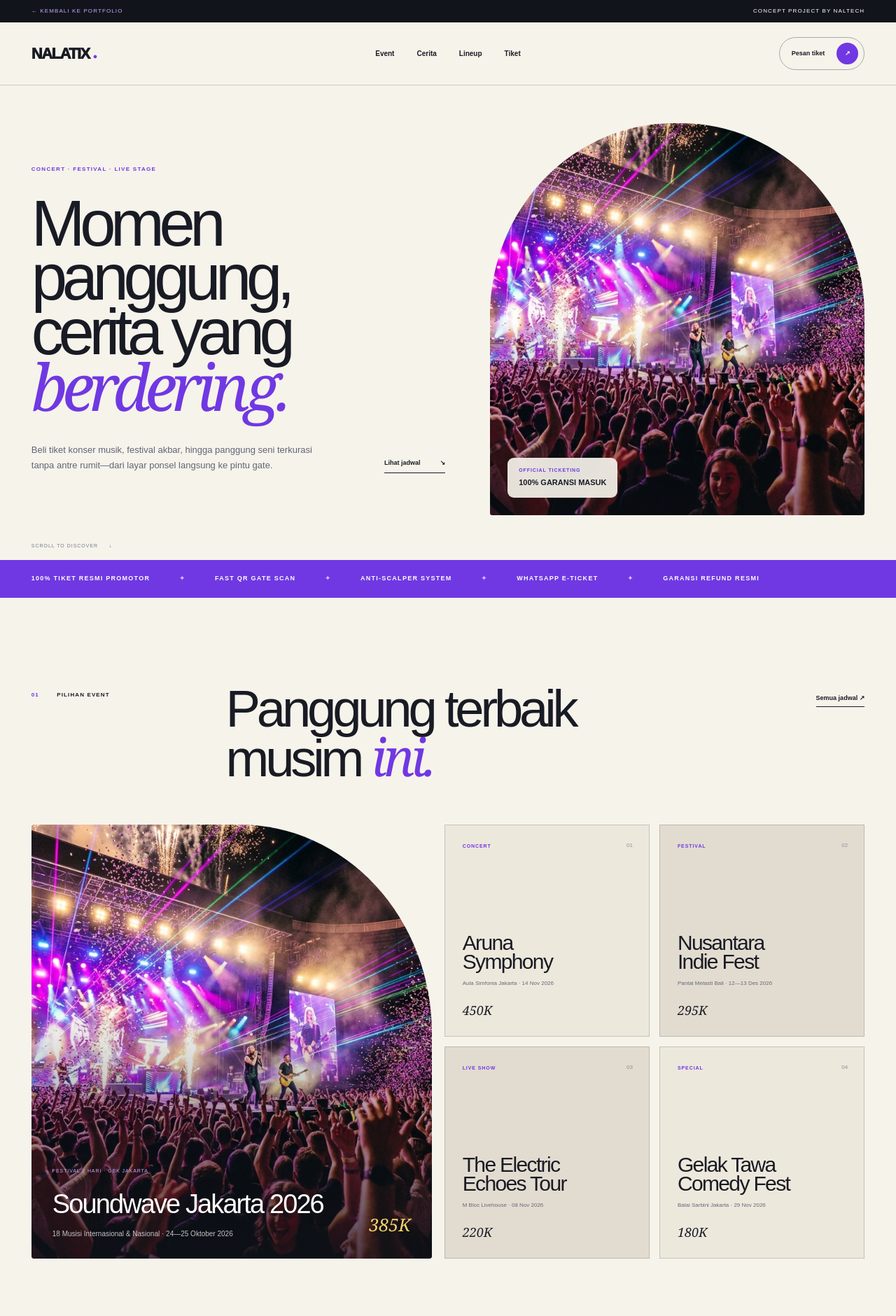
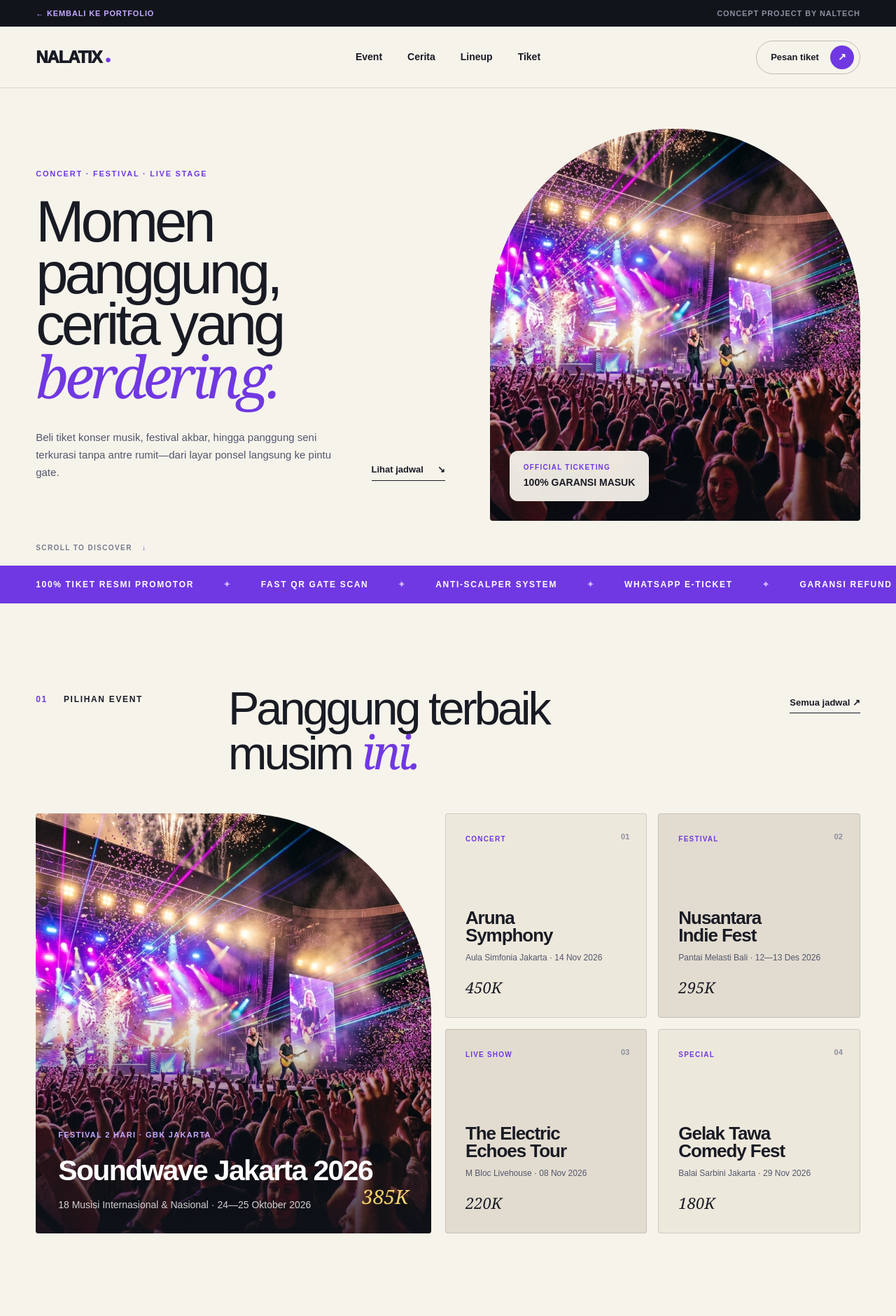
Before and after one commit to zainalsalamun/naltech-web-portfolio, a Next.js app: page /demo/nalatix in a window 1280 px wide. Shown: the top 1880 px of the page at 70% size. Built offline with nearby package versions, Linux system fonts and the light colour scheme; no server answers.

Commit message:
style(nalatix): increase typography and navigation font sizes for improved legibility

```diff
--- a/app/demo/nalatix/nalatix.css
+++ b/app/demo/nalatix/nalatix.css
@@ -1,47 +1,66 @@
+/* =========================================================
+   NalaTix — Online Ticketing & Concert Experience
+   Clean Editorial Design by Naltech Studio
+   ========================================================= */
+
 .nt-page {
   --nt-cream: #f6f3eb;
   --nt-ink: #191b24;
   --nt-purple: #7038e2;
+  --nt-purple-light: #905cf7;
   --nt-magenta: #c92a65;
   --nt-dark: #12141c;
+  --nt-muted: #52566b;
   min-height: 100vh;
   background: var(--nt-cream);
   color: var(--nt-ink);
   font-family: Arial, Helvetica, sans-serif;
-  overflow: hidden;
+  overflow-x: hidden;
 }
 
+/* Demo Announcement Bar */
 .nt-demo {
-  height: 32px;
-  padding: 0 3.5vw;
+  height: 38px;
+  padding: 0 4vw;
   display: flex;
   align-items: center;
   justify-content: space-between;
   background: var(--nt-dark);
-  color: white;
-  font-size: 8px;
-  letter-spacing: .14em;
+  color: #fff;
+  font-size: 11px;
+  font-weight: 600;
+  letter-spacing: .08em;
   text-transform: uppercase;
 }
 
 .nt-demo a {
   color: #c4a9ff;
   text-decoration: none;
+  transition: color .2s;
 }
 
+.nt-demo a:hover {
+  color: #fff;
+}
+
+.nt-demo span {
+  color: #8c8f9f;
+}
+
+/* Header */
 .nt-header {
-  height: 90px;
-  padding: 0 3.5vw;
+  height: 88px;
+  padding: 0 4vw;
   display: grid;
   grid-template-columns: 1fr auto 1fr;
   align-items: center;
-  border-bottom: 1px solid rgba(25, 27, 36, .18);
+  border-bottom: 1px solid rgba(25, 27, 36, .14);
 }
 
 .nt-logo {
-  font-size: 22px;
+  font-size: 24px;
   font-weight: 950;
-  letter-spacing: -.07em;
+  letter-spacing: -.05em;
   text-decoration: none;
   color: var(--nt-ink);
 }
@@ -49,14 +68,14 @@
 .nt-logo span {
   margin-left: 5px;
   color: var(--nt-purple);
-  font-size: 10px;
+  font-size: 14px;
 }
 
 .nt-header nav {
   display: flex;
-  gap: 32px;
-  font-size: 10px;
-  font-weight: 750;
+  gap: 36px;
+  font-size: 14px;
+  font-weight: 650;
 }
 
 .nt-header nav a {
@@ -73,29 +92,36 @@
   justify-self: end;
   display: flex;
   align-items: center;
-  gap: 17px;
-  padding: 7px 8px 7px 17px;
-  border: 1px solid rgba(25, 27, 36, .34);
+  gap: 16px;
+  padding: 6px 8px 6px 20px;
+  border: 1.5px solid rgba(25, 27, 36, .25);
   border-radius: 999px;
-  font-size: 9px;
-  font-weight: 850;
+  font-size: 13px;
+  font-weight: 750;
   text-decoration: none;
   color: var(--nt-ink);
+  transition: border-color .2s, background .2s;
+}
+
+.nt-book:hover {
+  border-color: var(--nt-purple);
 }
 
 .nt-book b {
-  width: 31px;
-  height: 31px;
+  width: 34px;
+  height: 34px;
   display: grid;
   place-items: center;
   border-radius: 50%;
   background: var(--nt-purple);
   color: white;
+  font-size: 14px;
 }
 
+/* Hero Section */
 .nt-hero {
-  min-height: calc(100vh - 122px);
-  padding: 4.2vw 3.5vw 5vw;
+  min-height: calc(100vh - 126px);
+  padding: 4.5vw 4vw 5vw;
   position: relative;
   display: grid;
   grid-template-columns: 1.05fr .95fr;
@@ -104,67 +130,75 @@
 }
 
 .nt-hero-copy > p {
-  margin: 0 0 33px;
+  margin: 0 0 24px;
   color: var(--nt-purple);
-  font-size: 8px;
+  font-size: 11px;
   font-weight: 850;
   letter-spacing: .16em;
+  text-transform: uppercase;
 }
 
 .nt-hero h1 {
   margin: 0;
-  font-size: clamp(66px, 7.2vw, 112px);
-  line-height: .84;
-  letter-spacing: -.08em;
+  font-size: clamp(54px, 6.5vw, 100px);
+  line-height: .88;
+  letter-spacing: -.06em;
 }
 
 .nt-hero h1 em {
   font-family: Georgia, serif;
+  font-style: italic;
   font-weight: 400;
   color: var(--nt-purple);
 }
 
 .nt-hero-copy > div {
-  margin-top: 37px;
+  margin-top: 36px;
   display: flex;
-  align-items: end;
+  align-items: flex-end;
   justify-content: space-between;
   gap: 30px;
 }
 
 .nt-hero-copy > div > p {
-  max-width: 410px;
+  max-width: 440px;
   margin: 0;
-  color: #616474;
-  font-size: 13px;
-  line-height: 1.7;
+  color: var(--nt-muted);
+  font-size: 15px;
+  line-height: 1.65;
 }
 
 .nt-hero-copy a {
   display: flex;
   align-items: center;
-  gap: 28px;
+  gap: 20px;
   padding-bottom: 6px;
-  border-bottom: 1px solid;
-  font-size: 9px;
-  font-weight: 850;
+  border-bottom: 1.5px solid var(--nt-ink);
+  font-size: 13px;
+  font-weight: 800;
   white-space: nowrap;
   text-decoration: none;
   color: var(--nt-ink);
+  transition: color .2s, border-color .2s;
+}
+
+.nt-hero-copy a:hover {
+  color: var(--nt-purple);
+  border-color: var(--nt-purple);
 }
 
 .nt-hero-image {
-  height: min(70vh, 700px);
+  height: min(70vh, 680px);
   position: relative;
   overflow: hidden;
-  border-radius: 49% 49% 3px 3px;
+  border-radius: 49% 49% 4px 4px;
 }
 
 .nt-hero-image:after {
   content: '';
   position: absolute;
   inset: 0;
-  background: linear-gradient(0deg, rgba(18, 20, 28, .5), transparent 50%);
+  background: linear-gradient(0deg, rgba(18, 20, 28, .55), transparent 50%);
 }
 
 .nt-hero-image img {
@@ -177,39 +211,43 @@
 .nt-hero-image > div {
   position: absolute;
   z-index: 1;
-  left: 25px;
-  bottom: 25px;
-  padding: 13px 16px;
+  left: 28px;
+  bottom: 28px;
+  padding: 16px 20px;
   display: grid;
   gap: 4px;
-  border-radius: 9px;
-  background: rgba(246, 243, 235, .92);
-  backdrop-filter: blur(10px);
+  border-radius: 12px;
+  background: rgba(246, 243, 235, .94);
+  backdrop-filter: blur(12px);
+  box-shadow: 0 10px 25px rgba(0, 0, 0, .15);
 }
 
 .nt-hero-image span {
-  font-size: 7px;
-  letter-spacing: .13em;
+  font-size: 10px;
+  letter-spacing: .12em;
   color: var(--nt-purple);
-  font-weight: 800;
+  font-weight: 850;
+  text-transform: uppercase;
 }
 
 .nt-hero-image strong {
-  font-size: 11px;
+  font-size: 14px;
+  font-weight: 850;
 }
 
 .nt-scroll {
   position: absolute;
-  left: 3.5vw;
-  bottom: 15px;
+  left: 4vw;
+  bottom: 18px;
   margin: 0 !important;
   color: #797c8d !important;
-  font-size: 7px !important;
+  font-size: 10px !important;
+  font-weight: 700 !important;
   letter-spacing: .14em !important;
 }
 
 .nt-scroll span {
-  margin-left: 13px;
+  margin-left: 10px;
   color: var(--nt-purple);
 }
 
@@ -220,10 +258,11 @@
 }
 
 .nt-wrap {
-  width: min(1240px, calc(100% - 7vw));
+  width: min(1240px, calc(100% - 8vw));
   margin-inline: auto;
 }
 
+/* Marquee Ticker */
 .nt-ticker {
   overflow: hidden;
   background: var(--nt-purple);
@@ -232,11 +271,11 @@
 
 .nt-ticker > div {
   min-width: max-content;
-  padding: 20px 3.5vw;
+  padding: 18px 4vw;
   display: flex;
   align-items: center;
   gap: 42px;
-  font-size: 9px;
+  font-size: 12px;
   font-weight: 850;
   letter-spacing: .14em;
 }
@@ -246,39 +285,41 @@
   color: #d1b8ff;
 }
 
+/* Events Section */
 .nt-events {
-  padding-block: 125px;
+  padding-block: 120px;
 }
 
 .nt-heading {
   display: grid;
   grid-template-columns: .7fr 1.55fr .75fr;
   align-items: start;
-  margin-bottom: 60px;
+  margin-bottom: 55px;
 }
 
 .nt-heading > p {
   margin: 8px 0 0;
-  font-size: 8px;
+  font-size: 12px;
   font-weight: 850;
   letter-spacing: .14em;
   text-transform: uppercase;
 }
 
 .nt-heading > p span {
-  margin-right: 22px;
+  margin-right: 18px;
   color: var(--nt-purple);
 }
 
 .nt-heading h2 {
   margin: 0;
-  font-size: clamp(50px, 5.8vw, 82px);
+  font-size: clamp(44px, 5.2vw, 76px);
   line-height: .92;
-  letter-spacing: -.07em;
+  letter-spacing: -.06em;
 }
 
 .nt-heading h2 em {
   font-family: Georgia, serif;
+  font-style: italic;
   font-weight: 400;
   color: var(--nt-purple);
 }
@@ -287,21 +328,27 @@
   justify-self: end;
   margin-top: 12px;
   padding-bottom: 5px;
-  border-bottom: 1px solid;
-  font-size: 9px;
-  font-weight: 850;
+  border-bottom: 1.5px solid var(--nt-ink);
+  font-size: 13px;
+  font-weight: 800;
   text-decoration: none;
   color: var(--nt-ink);
+  transition: color .2s, border-color .2s;
+}
+
+.nt-heading > a:hover {
+  color: var(--nt-purple);
+  border-color: var(--nt-purple);
 }
 
 .nt-event-grid {
   display: grid;
   grid-template-columns: 1fr 1.05fr;
-  gap: 18px;
+  gap: 20px;
 }
 
 .nt-event-main {
-  min-height: 620px;
+  min-height: 600px;
   position: relative;
   overflow: hidden;
   border-radius: 4px 48% 4px 4px;
@@ -311,7 +358,7 @@
   content: '';
   position: absolute;
   inset: 0;
-  background: linear-gradient(0deg, rgba(18, 20, 28, .75), transparent 58%);
+  background: linear-gradient(0deg, rgba(18, 20, 28, .8), transparent 55%);
 }
 
 .nt-event-main img {
@@ -324,53 +371,57 @@
 .nt-event-main > div {
   position: absolute;
   z-index: 1;
-  left: 30px;
-  right: 30px;
-  bottom: 28px;
+  left: 32px;
+  right: 32px;
+  bottom: 30px;
   color: white;
 }
 
 .nt-event-main small {
-  font-size: 7px;
-  letter-spacing: .13em;
+  font-size: 11px;
+  font-weight: 750;
+  letter-spacing: .12em;
   text-transform: uppercase;
   color: #c4a9ff;
 }
 
 .nt-event-main h3 {
-  margin: 10px 0 6px;
-  font-size: 38px;
-  letter-spacing: -.05em;
+  margin: 10px 0 8px;
+  font-size: clamp(28px, 3.2vw, 42px);
+  letter-spacing: -.04em;
+  font-weight: 850;
 }
 
 .nt-event-main p {
   margin: 0;
-  color: rgba(255, 255, 255, .75);
-  font-size: 10px;
+  color: rgba(255, 255, 255, .8);
+  font-size: 14px;
+  line-height: 1.5;
 }
 
 .nt-event-main strong {
   position: absolute;
   right: 0;
   bottom: 4px;
-  font: italic 25px Georgia, serif;
+  font: italic 28px Georgia, serif;
   color: #f7d26d;
 }
 
 .nt-event-cards {
   display: grid;
   grid-template-columns: 1fr 1fr;
-  gap: 14px;
+  gap: 16px;
 }
 
 .nt-event-cards article {
-  min-height: 300px;
-  padding: 25px;
+  min-height: 290px;
+  padding: 28px;
   position: relative;
   display: flex;
   flex-direction: column;
-  border: 1px solid rgba(25, 27, 36, .18);
+  border: 1px solid rgba(25, 27, 36, .14);
   background: #ede8dc;
+  border-radius: 4px;
   transition: transform .25s, background .25s;
 }
 
@@ -385,41 +436,47 @@
 }
 
 .nt-event-cards span {
-  font-size: 7px;
+  font-size: 10px;
   font-weight: 850;
-  letter-spacing: .13em;
+  letter-spacing: .12em;
   color: var(--nt-purple);
+  text-transform: uppercase;
 }
 
 .nt-event-cards h3 {
-  margin: auto 0 11px;
-  font-size: 30px;
-  line-height: .92;
-  letter-spacing: -.055em;
+  margin: auto 0 10px;
+  font-size: 26px;
+  line-height: .96;
+  letter-spacing: -.04em;
+  font-weight: 850;
 }
 
 .nt-event-cards p {
   margin: 0;
-  color: #656779;
-  font-size: 8px;
+  color: var(--nt-muted);
+  font-size: 12px;
+  line-height: 1.5;
 }
 
 .nt-event-cards strong {
-  margin-top: 20px;
-  font: italic 18px Georgia, serif;
+  margin-top: 18px;
+  font: italic 22px Georgia, serif;
+  color: var(--nt-ink);
 }
 
 .nt-event-cards i {
   position: absolute;
-  right: 23px;
-  top: 23px;
+  right: 24px;
+  top: 24px;
   color: #8c8f9f;
-  font-size: 8px;
+  font-size: 11px;
+  font-weight: 700;
   font-style: normal;
 }
 
+/* Story Section */
 .nt-story {
-  min-height: 760px;
+  min-height: 720px;
   display: grid;
   grid-template-columns: 1fr 1fr;
   background: #171926;
@@ -436,16 +493,16 @@
 
 .nt-story-art > p {
   position: absolute;
-  left: 35px;
-  bottom: 35px;
-  font-size: 8px;
+  left: 36px;
+  bottom: 36px;
+  font-size: 11px;
   line-height: 1.6;
-  letter-spacing: .15em;
+  letter-spacing: .14em;
   color: #8a8e9e;
 }
 
 .nt-sun {
-  width: min(70%, 520px);
+  width: min(68%, 480px);
   aspect-ratio: 1;
   position: relative;
   display: grid;
@@ -482,65 +539,67 @@
 }
 
 .nt-sun span {
-  font: italic clamp(90px, 11vw, 170px) Georgia, serif;
+  font: italic clamp(80px, 10vw, 150px) Georgia, serif;
 }
 
 .nt-story-copy {
-  padding: 9vw 8vw;
+  padding: 8vw 7vw;
 }
 
 .nt-story-copy > p:first-child {
-  font-size: 8px;
+  font-size: 12px;
   font-weight: 850;
   letter-spacing: .14em;
   text-transform: uppercase;
 }
 
 .nt-story-copy > p:first-child span {
-  margin-right: 22px;
+  margin-right: 18px;
   color: #c4a9ff;
 }
 
 .nt-story-copy h2 {
-  margin: 42px 0 30px;
-  font-size: clamp(50px, 5.5vw, 78px);
-  line-height: .91;
-  letter-spacing: -.07em;
+  margin: 36px 0 28px;
+  font-size: clamp(44px, 5vw, 72px);
+  line-height: .92;
+  letter-spacing: -.06em;
 }
 
 .nt-story-copy h2 em {
   font-family: Georgia, serif;
+  font-style: italic;
   font-weight: 400;
   color: #c4a9ff;
 }
 
 .nt-story-copy > p:nth-child(3) {
-  max-width: 540px;
+  max-width: 520px;
   margin: 0;
   color: #a2a6ba;
-  font-size: 12px;
-  line-height: 1.75;
+  font-size: 15px;
+  line-height: 1.7;
 }
 
 .nt-story-copy blockquote {
-  margin: 45px 0;
-  padding: 23px 0;
+  margin: 38px 0;
+  padding: 22px 0;
   border-block: 1px solid rgba(255, 255, 255, .2);
-  font: italic 23px/1.35 Georgia, serif;
+  font: italic 22px/1.4 Georgia, serif;
   color: #ded6f0;
 }
 
 .nt-story-copy > a {
   padding-bottom: 6px;
-  border-bottom: 1px solid;
-  font-size: 9px;
-  font-weight: 850;
+  border-bottom: 1.5px solid white;
+  font-size: 13px;
+  font-weight: 800;
   text-decoration: none;
   color: white;
 }
 
+/* Lineup Section */
 .nt-lineup {
-  padding-block: 125px;
+  padding-block: 120px;
 }
 
 .nt-lineup-grid {
@@ -551,7 +610,7 @@
 }
 
 .nt-lineup-photo {
-  height: 680px;
+  height: 640px;
   position: relative;
   overflow: hidden;
   border-radius: 50% 50% 4px 4px;
@@ -573,54 +632,61 @@
 .nt-lineup-photo span {
   position: absolute;
   z-index: 1;
-  left: 25px;
-  bottom: 25px;
+  left: 28px;
+  bottom: 28px;
   color: white;
-  font-size: 7px;
-  letter-spacing: .14em;
+  font-size: 11px;
+  font-weight: 700;
+  letter-spacing: .12em;
+  text-transform: uppercase;
 }
 
 .nt-lineup-list {
-  border-top: 1px solid rgba(25, 27, 36, .25);
+  border-top: 1px solid rgba(25, 27, 36, .2);
 }
 
 .nt-lineup-list article {
-  min-height: 145px;
+  min-height: 135px;
   display: grid;
   grid-template-columns: auto 1fr auto;
   align-items: center;
-  gap: 27px;
-  border-bottom: 1px solid rgba(25, 27, 36, .25);
+  gap: 24px;
+  border-bottom: 1px solid rgba(25, 27, 36, .2);
 }
 
 .nt-lineup-list article > span {
-  font-size: 8px;
-  color: #8c8f9f;
+  font-size: 13px;
+  font-weight: 750;
+  color: #7a7e94;
 }
 
 .nt-lineup-list h3 {
-  margin: 0 0 7px;
-  font-size: 20px;
+  margin: 0 0 6px;
+  font-size: 19px;
+  font-weight: 800;
 }
 
 .nt-lineup-list p {
   margin: 0;
-  color: #656779;
-  font-size: 8px;
+  color: var(--nt-muted);
+  font-size: 13px;
+  line-height: 1.45;
 }
 
 .nt-lineup-list strong {
-  font: italic 14px Georgia, serif;
+  font: italic 17px Georgia, serif;
   color: var(--nt-purple);
   text-align: right;
+  white-space: nowrap;
 }
 
+/* Gallery Section */
 .nt-gallery {
-  height: 620px;
+  height: 580px;
   display: grid;
   grid-template-columns: 1.25fr .75fr .75fr;
-  gap: 8px;
-  padding: 8px;
+  gap: 10px;
+  padding: 10px;
   background: var(--nt-dark);
 }
 
@@ -645,108 +711,128 @@
   position: absolute;
   left: 18px;
   bottom: 18px;
-  padding: 9px 12px;
-  background: rgba(246, 243, 235, .9);
-  font-size: 7px;
+  padding: 10px 14px;
+  border-radius: 6px;
+  background: rgba(246, 243, 235, .92);
+  font-size: 11px;
+  font-weight: 750;
   text-transform: uppercase;
-  letter-spacing: .1em;
+  letter-spacing: .08em;
 }
 
+/* Review Section */
 .nt-review {
-  padding-block: 115px;
+  padding-block: 110px;
   background: var(--nt-purple);
   color: white;
   text-align: center;
 }
 
 .nt-review .nt-wrap > span {
-  font: 120px/.45 Georgia, serif;
-  color: rgba(255, 255, 255, .28);
+  font: 100px/.5 Georgia, serif;
+  color: rgba(255, 255, 255, .3);
   display: block;
 }
 
 .nt-review blockquote {
-  max-width: 1000px;
-  margin: 30px auto 40px;
-  font-size: clamp(31px, 4vw, 56px);
-  font-weight: 750;
-  line-height: 1.08;
-  letter-spacing: -.05em;
+  max-width: 960px;
+  margin: 28px auto 36px;
+  font-size: clamp(26px, 3.4vw, 48px);
+  font-weight: 800;
+  line-height: 1.15;
+  letter-spacing: -.04em;
 }
 
 .nt-review .nt-wrap > div {
   display: grid;
-  gap: 5px;
+  gap: 6px;
+}
+
+.nt-review strong {
+  font-size: 17px;
+  font-weight: 800;
 }
 
 .nt-review small {
-  font-size: 8px;
+  font-size: 13px;
   color: #d1b8ff;
 }
 
+/* Amankan Tiket / Visit Box */
 .nt-visit {
-  padding-block: 125px;
+  padding-block: 120px;
   display: grid;
   grid-template-columns: .8fr 1.2fr;
   gap: 8vw;
 }
 
 .nt-visit header > p {
-  font-size: 8px;
+  font-size: 12px;
   font-weight: 850;
   letter-spacing: .14em;
   text-transform: uppercase;
 }
 
 .nt-visit header > p span {
-  margin-right: 22px;
+  margin-right: 18px;
   color: var(--nt-purple);
 }
 
 .nt-visit h2 {
-  margin: 40px 0 32px;
-  font-size: clamp(52px, 6vw, 86px);
-  line-height: .89;
-  letter-spacing: -.075em;
+  margin: 36px 0 28px;
+  font-size: clamp(46px, 5.5vw, 78px);
+  line-height: .9;
+  letter-spacing: -.06em;
 }
 
 .nt-visit header > a {
   padding-bottom: 5px;
-  border-bottom: 1px solid;
-  font-size: 9px;
-  font-weight: 850;
+  border-bottom: 1.5px solid var(--nt-ink);
+  font-size: 13px;
+  font-weight: 800;
   text-decoration: none;
   color: var(--nt-ink);
+  transition: color .2s, border-color .2s;
+}
+
+.nt-visit header > a:hover {
+  color: var(--nt-purple);
+  border-color: var(--nt-purple);
 }
 
 .nt-visit-card {
-  min-height: 520px;
+  min-height: 500px;
   padding: 45px;
   position: relative;
   display: grid;
   grid-template-columns: 1fr 1fr;
-  gap: 25px;
+  gap: 28px;
   overflow: hidden;
   background: #171926;
   color: white;
+  border-radius: 4px;
 }
 
 .nt-visit-card > div:not(.nt-visit-sun) {
   position: relative;
   z-index: 1;
-  border-top: 1px solid rgba(255, 255, 255, .23);
+  border-top: 1px solid rgba(255, 255, 255, .2);
   padding-top: 20px;
 }
 
 .nt-visit-card small {
-  color: #9ea2b8;
-  font-size: 7px;
-  letter-spacing: .13em;
+  color: #a4a8be;
+  font-size: 11px;
+  font-weight: 750;
+  letter-spacing: .12em;
+  text-transform: uppercase;
 }
 
 .nt-visit-card p {
-  font-size: 11px;
-  line-height: 1.7;
+  font-size: 14px;
+  line-height: 1.65;
+  margin: 6px 0 0;
+  color: #e2e4ef;
 }
 
 .nt-visit-card > a {
@@ -755,32 +841,38 @@
   z-index: 1;
   display: flex;
   align-items: center;
-  gap: 35px;
-  padding: 8px 8px 8px 17px;
+  gap: 30px;
+  padding: 8px 8px 8px 20px;
   border-radius: 999px;
   background: var(--nt-purple);
-  font-size: 9px;
-  font-weight: 850;
+  font-size: 13px;
+  font-weight: 800;
   text-decoration: none;
   color: white;
+  transition: background .2s;
+}
+
+.nt-visit-card > a:hover {
+  background: var(--nt-purple-light);
 }
 
 .nt-visit-card > a span {
-  width: 33px;
-  height: 33px;
+  width: 36px;
+  height: 36px;
   display: grid;
   place-items: center;
   border-radius: 50%;
   background: white;
   color: var(--nt-purple);
+  font-size: 14px;
 }
 
 .nt-visit-sun {
   position: absolute;
   right: -110px;
   bottom: -150px;
-  width: 390px;
-  height: 390px;
+  width: 380px;
+  height: 380px;
   display: grid;
   place-items: center;
   border-radius: 50%;
@@ -792,6 +884,7 @@
   font: italic 100px Georgia, serif;
 }
 
+/* Footer */
 .nt-footer {
   padding-block: 80px 35px;
   display: grid;
@@ -801,32 +894,39 @@
 }
 
 .nt-footer > p {
-  margin: 4px 0;
-  color: #656779;
-  font-size: 9px;
-  line-height: 1.65;
+  margin: 6px 0 0;
+  color: var(--nt-muted);
+  font-size: 14px;
+  line-height: 1.6;
 }
 
 .nt-footer > div {
   display: grid;
-  gap: 11px;
-  font-size: 9px;
+  gap: 12px;
+  font-size: 14px;
+  font-weight: 600;
 }
 
 .nt-footer a {
   text-decoration: none;
   color: var(--nt-ink);
+  transition: color .2s;
+}
+
+.nt-footer a:hover {
+  color: var(--nt-purple);
 }
 
 .nt-footer > small {
   grid-column: 1/-1;
   padding-top: 30px;
-  border-top: 1px solid rgba(25, 27, 36, .2);
+  border-top: 1px solid rgba(25, 27, 36, .16);
   color: #7f8295;
-  font-size: 8px;
+  font-size: 12px;
 }
 
-@media(max-width: 900px) {
+/* Responsive Media Queries */
+@media (max-width: 900px) {
   .nt-heading {
     grid-template-columns: 1fr 2fr;
   }
@@ -837,26 +937,26 @@
     grid-template-columns: 1fr;
   }
   .nt-event-main {
-    min-height: 600px;
+    min-height: 540px;
   }
   .nt-story {
     grid-template-columns: 1fr;
   }
   .nt-story-art {
-    min-height: 650px;
+    min-height: 520px;
   }
   .nt-story-copy {
-    padding: 95px 8vw;
+    padding: 80px 6vw;
   }
   .nt-lineup-grid {
     gap: 35px;
   }
   .nt-gallery {
-    height: 520px;
+    height: 480px;
   }
   .nt-visit {
     grid-template-columns: 1fr;
-    gap: 60px;
+    gap: 50px;
   }
   .nt-footer {
     grid-template-columns: 1fr 1fr;
@@ -866,15 +966,15 @@
   }
 }
 
-@media(max-width: 650px) {
+@media (max-width: 650px) {
   .nt-wrap {
-    width: calc(100% - 30px);
+    width: calc(100% - 32px);
   }
   .nt-demo span {
     display: none;
   }
   .nt-header {
-    padding-inline: 15px;
+    padding-inline: 16px;
     grid-template-columns: 1fr auto;
   }
   .nt-header nav {
@@ -882,22 +982,22 @@
   }
   .nt-book {
     font-size: 0;
-    padding-left: 8px;
+    padding: 6px;
   }
   .nt-hero {
     grid-template-columns: 1fr;
-    padding-top: 60px;
-    padding-inline: 15px;
+    padding-top: 50px;
+    padding-inline: 16px;
   }
   .nt-hero h1 {
-    font-size: clamp(62px, 17vw, 94px);
+    font-size: clamp(50px, 14vw, 84px);
   }
   .nt-hero-copy > div {
-    align-items: start;
+    align-items: flex-start;
     flex-direction: column;
   }
   .nt-hero-image {
-    height: 500px;
+    height: 460px;
   }
   .nt-scroll {
     display: none;
@@ -905,57 +1005,57 @@
   .nt-events,
   .nt-lineup,
   .nt-visit {
-    padding-block: 90px;
+    padding-block: 80px;
   }
   .nt-heading {
     grid-template-columns: 1fr;
-    gap: 25px;
+    gap: 20px;
   }
   .nt-heading > a {
     grid-column: 1;
     justify-self: start;
   }
   .nt-event-main {
-    min-height: 520px;
+    min-height: 480px;
   }
   .nt-event-cards {
     grid-template-columns: 1fr;
   }
   .nt-event-cards article {
-    min-height: 260px;
+    min-height: 240px;
   }
   .nt-story-art {
-    min-height: 520px;
+    min-height: 440px;
   }
   .nt-story-copy {
-    padding: 80px 25px;
+    padding: 60px 20px;
   }
   .nt-lineup-grid {
     grid-template-columns: 1fr;
   }
   .nt-lineup-photo {
-    height: 520px;
+    height: 460px;
   }
   .nt-lineup-list article {
-    min-height: 125px;
+    min-height: 110px;
   }
   .nt-gallery {
     height: auto;
     grid-template-columns: 1fr;
   }
   .nt-gallery figure {
-    height: 430px;
+    height: 360px;
   }
   .nt-review {
-    padding-block: 85px;
+    padding-block: 75px;
   }
   .nt-review blockquote {
-    font-size: 30px;
+    font-size: 26px;
   }
   .nt-visit-card {
-    padding: 30px;
+    padding: 28px;
     grid-template-columns: 1fr;
-    min-height: 650px;
+    min-height: 560px;
   }
   .nt-footer {
     grid-template-columns: 1fr;
```
